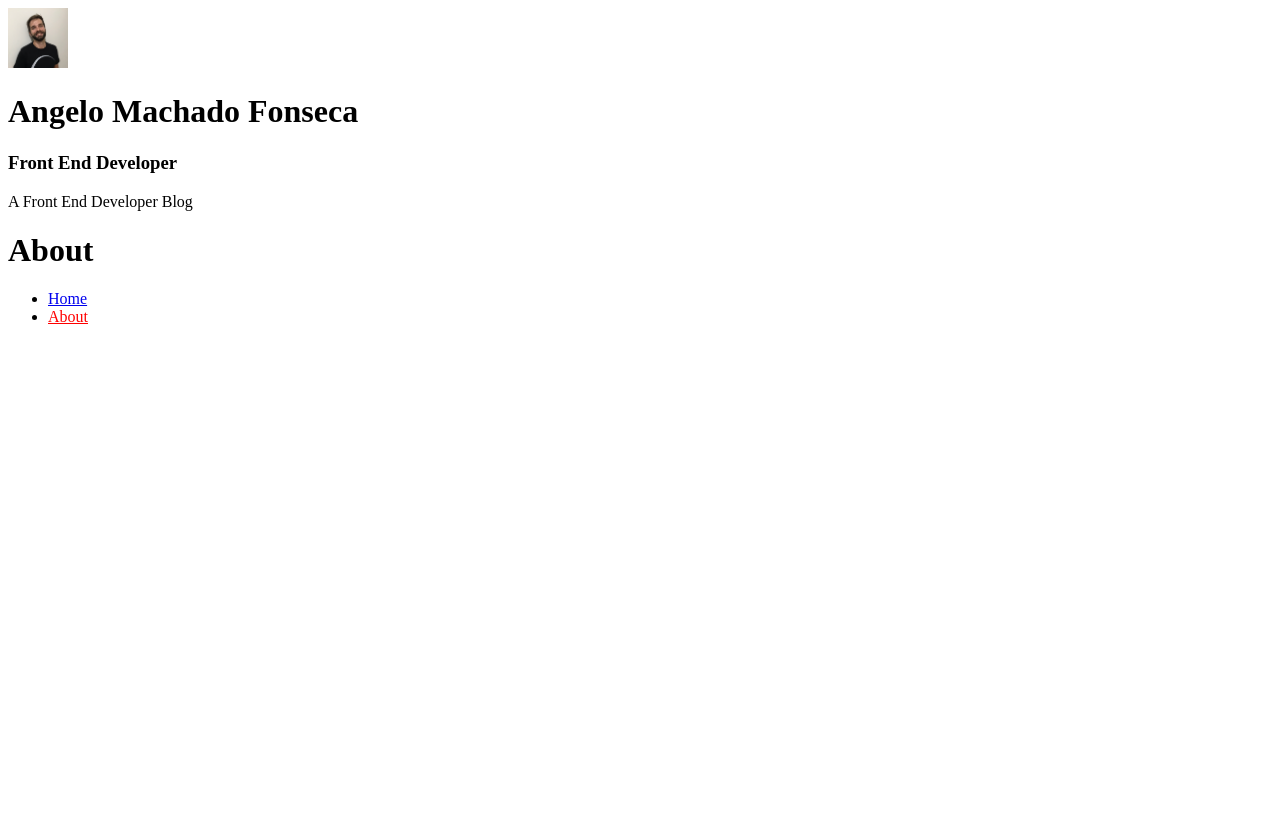
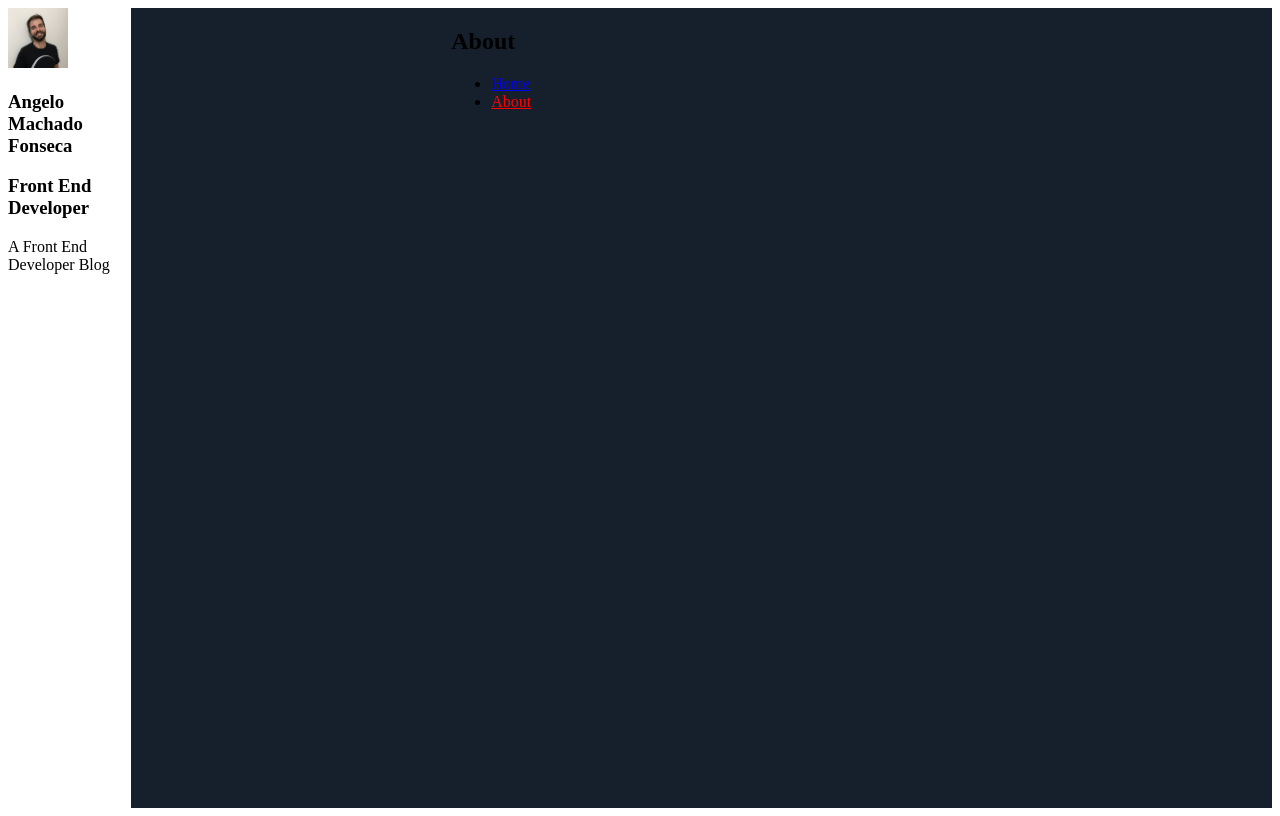
Before and after one commit to angelofmfonseca/porfolio, a Gatsby site in the folder frontend/: page /about in a window 1280 px wide. Built offline with nearby package versions, Linux system fonts and the light colour scheme; Gatsby itself is replaced by a stand-in of ours.

Commit message:
Layout component + styled-components

```diff
--- a/frontend/gatsby-config.js
+++ b/frontend/gatsby-config.js
@@ -6,6 +6,7 @@ module.exports = {
     author: `@angelofonseca`,
   },
   plugins: [
+    `gatsby-plugin-styled-components`,
     `gatsby-plugin-react-helmet`,
     {
       resolve: `gatsby-source-filesystem`,
--- a/frontend/package.json
+++ b/frontend/package.json
@@ -11,12 +11,14 @@
     "gatsby-plugin-offline": "^3.2.13",
     "gatsby-plugin-react-helmet": "^3.3.6",
     "gatsby-plugin-sharp": "^2.6.14",
+    "gatsby-plugin-styled-components": "^3.3.10",
     "gatsby-source-filesystem": "^2.3.14",
     "gatsby-transformer-sharp": "^2.5.7",
     "prop-types": "^15.7.2",
     "react": "^16.12.0",
     "react-dom": "^16.12.0",
-    "react-helmet": "^6.1.0"
+    "react-helmet": "^6.1.0",
+    "styled-components": "^5.1.1"
   },
   "devDependencies": {
     "prettier": "2.0.5"
--- a/frontend/src/components/layout.js
+++ b/frontend/src/components/Layout/index.js
@@ -1,14 +1,15 @@
 import React from "react"
 import PropTypes from "prop-types"
 
-import Profile from "./Profile"
+import Profile from "../Profile"
+import * as S from "./styles.js"
 
 const Layout = ({ children }) => {
   return (
-    <>
-      <header><Profile /></header>
-      <main>{children}</main>
-    </>
+    <S.LayoutWrapper>
+      <aside><Profile /></aside>
+      <S.LayoutMain>{children}</S.LayoutMain>
+    </S.LayoutWrapper>
   )
 }
 
--- /dev/null
+++ b/frontend/src/components/Layout/styles.js
@@ -0,0 +1,12 @@
+import styled from "styled-components"
+
+export const LayoutWrapper = styled.section`
+  display: flex;
+`;
+
+export const LayoutMain = styled.main`
+  background: #16202c;
+  min-height: 100vh;
+  width: 100%;
+  padding: 0 3.75rem 0 20rem;
+`;
--- a/frontend/src/pages/404.js
+++ b/frontend/src/pages/404.js
@@ -1,6 +1,6 @@
 import React from "react"
 
-import Layout from "../components/layout"
+import Layout from "../components/Layout"
 import SEO from "../components/seo"
 
 const NotFoundPage = () => (
--- a/frontend/src/pages/about.js
+++ b/frontend/src/pages/about.js
@@ -1,7 +1,7 @@
 import React from 'react'
 import { Link } from "gatsby"
 
-import Layout from '../components/layout'
+import Layout from '../components/Layout'
 import SEO from "../components/seo"
 
 const AboutPage = () => (
--- a/frontend/src/pages/index.js
+++ b/frontend/src/pages/index.js
@@ -1,7 +1,7 @@
 import React from "react"
 import { Link } from "gatsby"
 
-import Layout from "../components/layout"
+import Layout from "../components/Layout"
 import SEO from "../components/seo"
 
 const IndexPage = () => (
```
Also changed, not shown: 1 other file.
